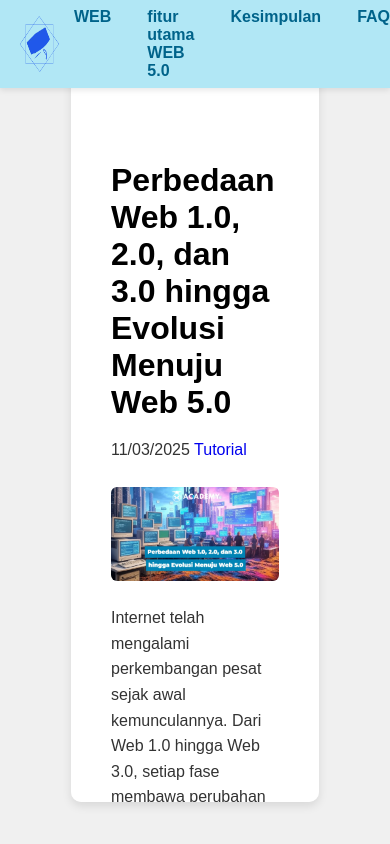
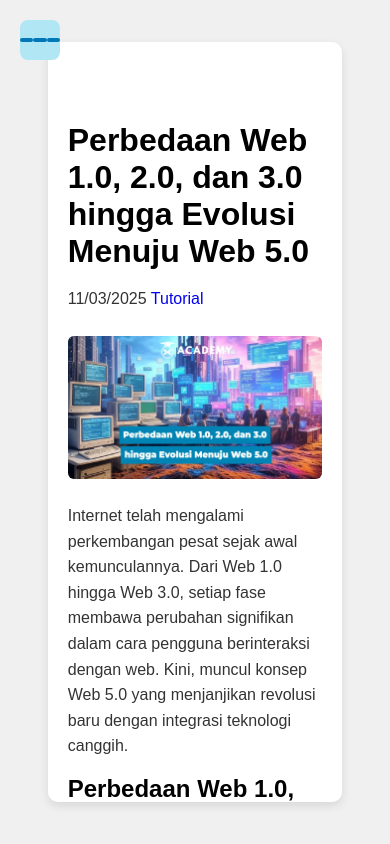
Before and after one commit to affanR08/form_signIn_signUp, a plain HTML site: page index.html in a window 390 px wide. Drawn offline with Linux system fonts and the light colour scheme.

Commit message:
dunno what

```diff
--- a/index.html
+++ b/index.html
@@ -229,6 +229,109 @@ img:hover {
     flex: 1;
     min-width: 0;
 }
+@media screen  and (max-width: 768px) {
+    .container {
+        padding: 100px 20px 20px 20px;
+        width: 95%;
+    }
+    .navbar {
+        flex-direction: row;
+        align-items: flex-start;
+        padding: 10px 20px;
+        gap: 12px;
+    }
+    .navbar-list {
+        flex-direction: row;
+        gap: 12px;
+        width: 100%;
+    }
+    .main-layout {
+        flex-direction: column;
+    }
+    .sidebar {
+        position: static;
+        width: 100%;
+        max-width: none;
+        margin-top: 20px;
+        top: auto;
+        right: auto;
+        max-height: none;
+    }
+
+}
+
+/* Hamburger button for mobile */
+.hamburger {
+    display: none;
+    position: fixed;
+    top: 20px;
+    left: 20px;
+    z-index: 2000;
+    width: 40px;
+    height: 40px;
+    background: #b1e7f5;
+    border: none;
+    border-radius: 8px;
+    cursor: pointer;
+    justify-content: center;
+    align-items: center;
+}
+
+.hamburger span {
+    display: block;
+    width: 26px;
+    height: 4px;
+    margin: 5px auto;
+    background: #0077b6;
+    border-radius: 2px;
+    transition: 0.3s;
+}
+
+/* Sidebar nav for mobile */
+@media (max-width: 768px) {
+    .navbar {
+        position: fixed;
+        left: -250px;
+        top: 0;
+        height: 100vh;
+        width: 220px;
+        background: #b1e7f5;
+        flex-direction: column;
+        align-items: flex-start;
+        gap: 0;
+        padding: 60px 0 0 0;
+        transition: left 0.3s;
+        z-index: 1500;
+        box-shadow: 2px 0 10px rgba(0,0,0,0.1);
+    }
+    .navbar.open {
+        left: 0;
+    }
+    .navbar-logo {
+        margin-left: 20px;
+        margin-bottom: 20px;
+    }
+    .navbar-list {
+        flex-direction: column;
+        gap: 0;
+        width: 100%;
+    }
+    .navbar-list li {
+        width: 100%;
+        border-bottom: 1px solid #e0f7fa;
+    }
+    .navbar-list a {
+        display: block;
+        padding: 16px 24px;
+        width: 100%;
+    }
+    .hamburger {
+        display: flex;
+    }
+    .container {
+        padding-top: 80px;
+    }
+}
 </style>
 <script>
 // filepath: h:\CODING WEB 11\project baru\index.html
@@ -244,11 +347,33 @@ document.querySelectorAll('.navbar-list a[href^="#"]').forEach(link => {
     }
   });
 });
+
+// Hamburger menu toggle
+document.addEventListener('DOMContentLoaded', function() {
+    const hamburger = document.querySelector('.hamburger');
+    const navbar = document.querySelector('.navbar');
+    hamburger.addEventListener('click', function() {
+        navbar.classList.toggle('open');
+    });
+    // Close sidebar when clicking outside
+    document.addEventListener('click', function(e) {
+        if (window.innerWidth <= 768) {
+            if (!navbar.contains(e.target) && !hamburger.contains(e.target)) {
+                navbar.classList.remove('open');
+            }
+        }
+    });
+});
 </script>
 </head>
 
 <body>
-     <div class="container">
+    <button class="hamburger" aria-label="Open menu">
+        <span></span>
+        <span></span>
+        <span></span>
+    </button>
+    <div class="container">
 
     <!-- Tautan "Services" dengan menu dropdown -->
 
```
